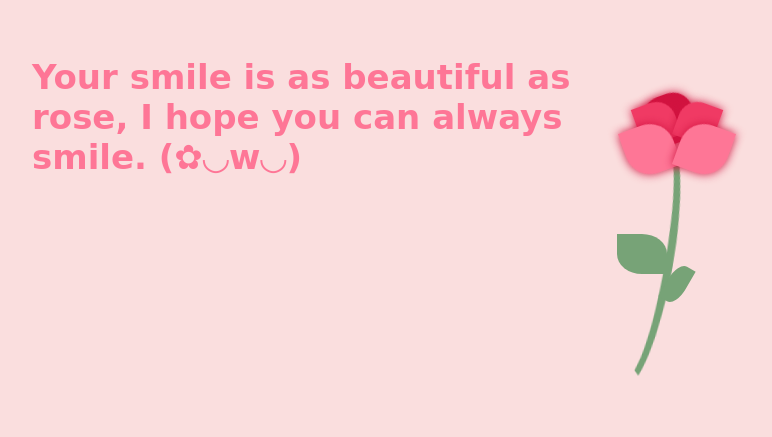
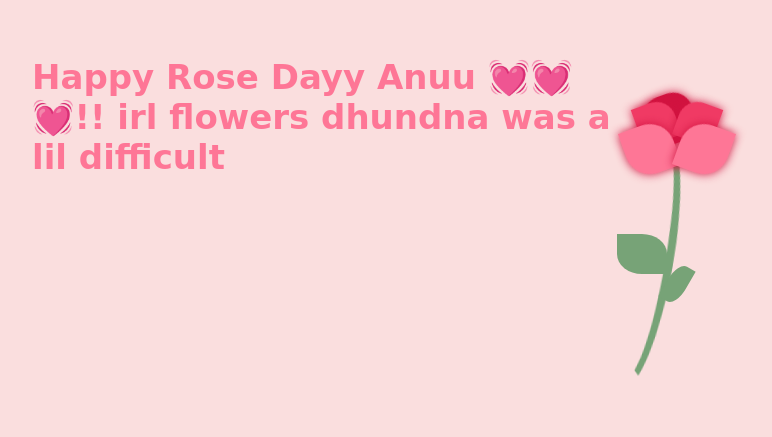
Before and after one commit to who-caress/roses, a plain HTML site: page index.html in a window 1280 px wide. Shown: the part 166-603 px from the top of the page, without its empty margins (208-980 px from the left). Drawn offline with Linux system fonts and the light colour scheme.

Commit message:
Update index.html

```diff
--- a/index.html
+++ b/index.html
@@ -9,7 +9,7 @@
 <body>
     <div class="container">
         <div class="letter">
-            <h1>Your smile is as beautiful as rose, I hope you can always smile. (✿◡w◡)</h1>
+            <h1>Happy Rose Dayy Anuu 💓💓💓!! irl flowers dhundna was a lil difficult </h1>
         </div>
         <div class="rose">
             <div class="flower">
```
